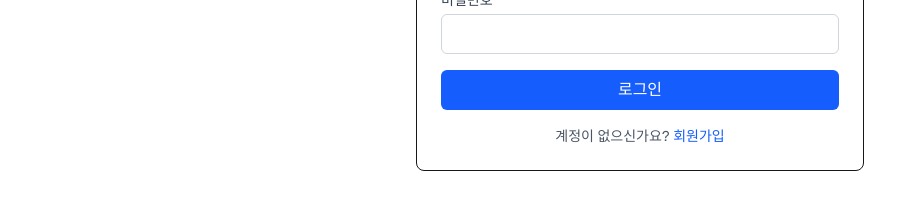
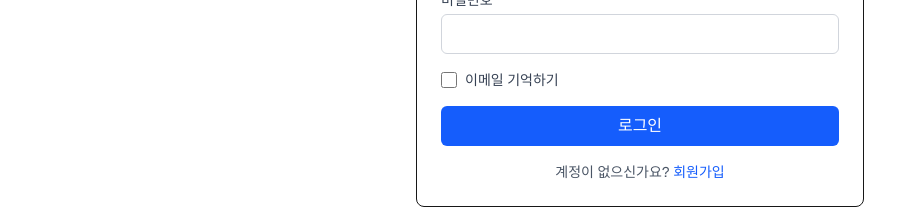
Before and after one commit to gohansaem1/academy, a Next.js app: page /auth/login in a window 1280 px wide. Shown: the part 304-513 px from the top of the page, without its empty margins (0-910 px from the left). Built offline with nearby package versions, Linux system fonts and the light colour scheme; no server answers.

Commit message:
feat: add remember email functionality on login page

```diff
--- a/src/app/auth/login/page.tsx
+++ b/src/app/auth/login/page.tsx
@@ -1,11 +1,13 @@
 'use client';
 
-import { useState } from 'react';
+import { useState, useEffect } from 'react';
 import { useRouter } from 'next/navigation';
 import Link from 'next/link';
 import { supabase } from '@/lib/supabase/client';
 import Input from '@/components/common/Input';
 import Button from '@/components/common/Button';
+
+const REMEMBERED_EMAIL_KEY = 'remembered_email';
 
 export default function LoginPage() {
   const router = useRouter();
@@ -13,8 +15,18 @@ export default function LoginPage() {
     email: '',
     password: '',
   });
+  const [rememberEmail, setRememberEmail] = useState(false);
   const [loading, setLoading] = useState(false);
   const [error, setError] = useState('');
+
+  useEffect(() => {
+    // 저장된 이메일 불러오기
+    const rememberedEmail = localStorage.getItem(REMEMBERED_EMAIL_KEY);
+    if (rememberedEmail) {
+      setFormData(prev => ({ ...prev, email: rememberedEmail }));
+      setRememberEmail(true);
+    }
+  }, []);
 
   const handleSubmit = async (e: React.FormEvent) => {
     e.preventDefault();
@@ -71,6 +83,13 @@ export default function LoginPage() {
           localStorage.setItem('user', JSON.stringify(userData));
         }
 
+        // 이메일 기억하기 처리
+        if (rememberEmail) {
+          localStorage.setItem(REMEMBERED_EMAIL_KEY, formData.email);
+        } else {
+          localStorage.removeItem(REMEMBERED_EMAIL_KEY);
+        }
+
         // 초기 비밀번호(0000)인 경우 비밀번호 변경 페이지로 리다이렉트
         if (formData.password === '0000' && userData?.role === 'ADMIN') {
           router.push('/profile/change-password?initial=true');
@@ -125,6 +144,19 @@ export default function LoginPage() {
           autoComplete="current-password"
         />
 
+        <div className="flex items-center">
+          <input
+            type="checkbox"
+            id="remember-email"
+            checked={rememberEmail}
+            onChange={(e) => setRememberEmail(e.target.checked)}
+            className="h-4 w-4 text-blue-600 focus:ring-blue-500 border-gray-300 rounded"
+          />
+          <label htmlFor="remember-email" className="ml-2 block text-sm text-gray-700">
+            이메일 기억하기
+          </label>
+        </div>
+
         <Button type="submit" disabled={loading} className="w-full">
           {loading ? '로그인 중...' : '로그인'}
         </Button>
```
